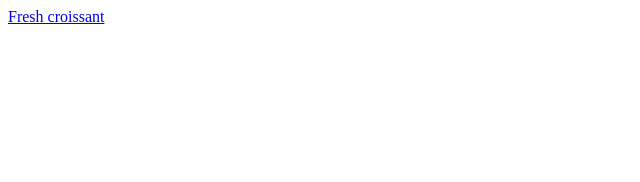
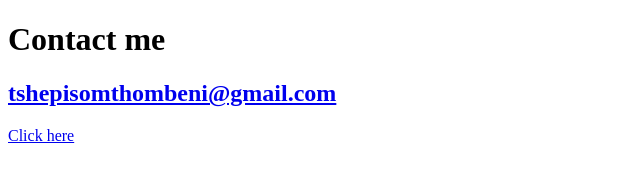
Before and after one commit to Tshepiso-jpg/multiple-files-challenge, a plain HTML site: page contact.html in a window 1280 px wide. Shown: the whole page, without its empty margins (0-640 px from the left). Drawn offline with Linux system fonts and the light colour scheme.

Commit message:
Update contact.html

```diff
--- a/contact.html
+++ b/contact.html
@@ -2,11 +2,17 @@
 <html lang="en">
 <head>
     <meta charset="UTF-8">
-    <meta name="viewport" content="width=device-width, initial-scale=1.0">
-    <title>Document</title>
+    <meta name="description" content="Email address to contact">
+    <title>Contact information -Tshepiso Mthombeni</title>
 </head>
 <body>
-    <a href="croissant.png"> Fresh croissant</a>
+    <h1>Contact me</h1>
+<h2>
+    <a href="tshepisomthombeni@gmail.com"> tshepisomthombeni@gmail.com</a>
+</h2>
+
+<a href="/photo.html"> Click here</a>
+
 
 </body>
 </html>
```
